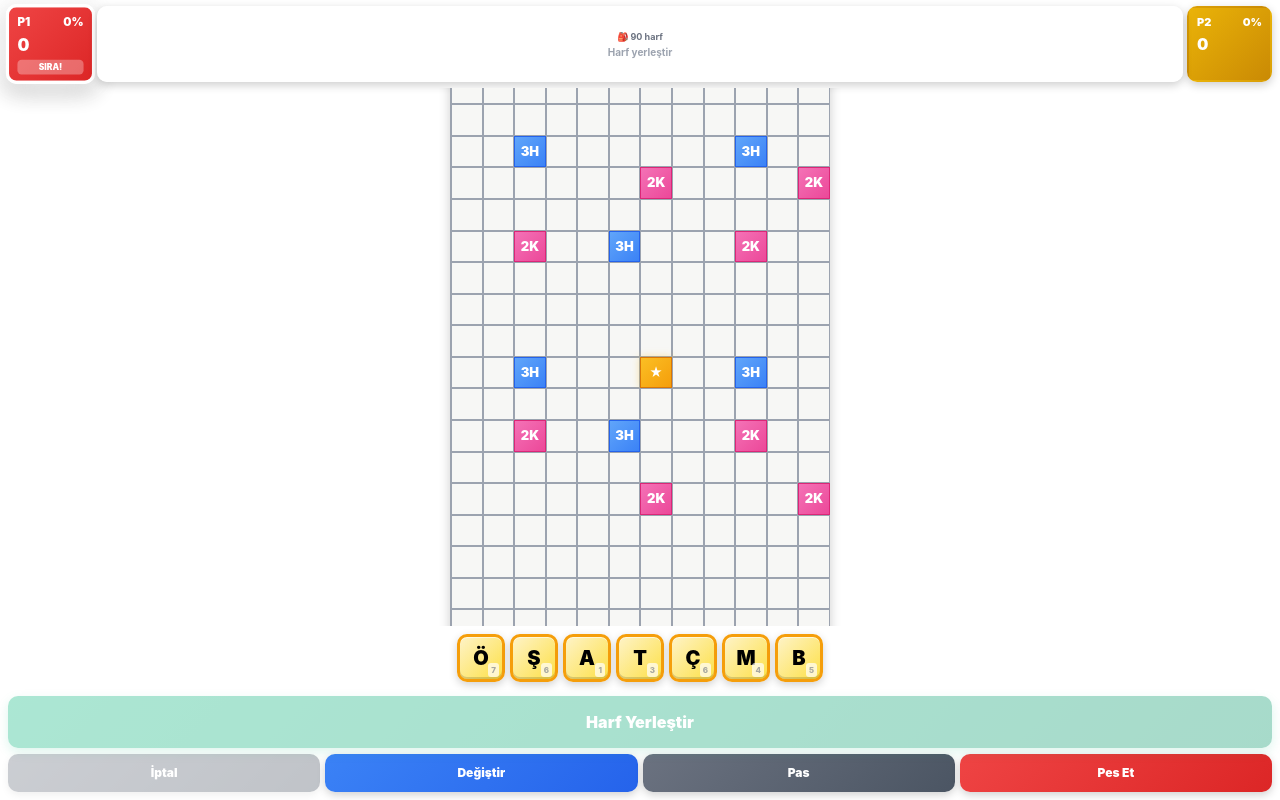
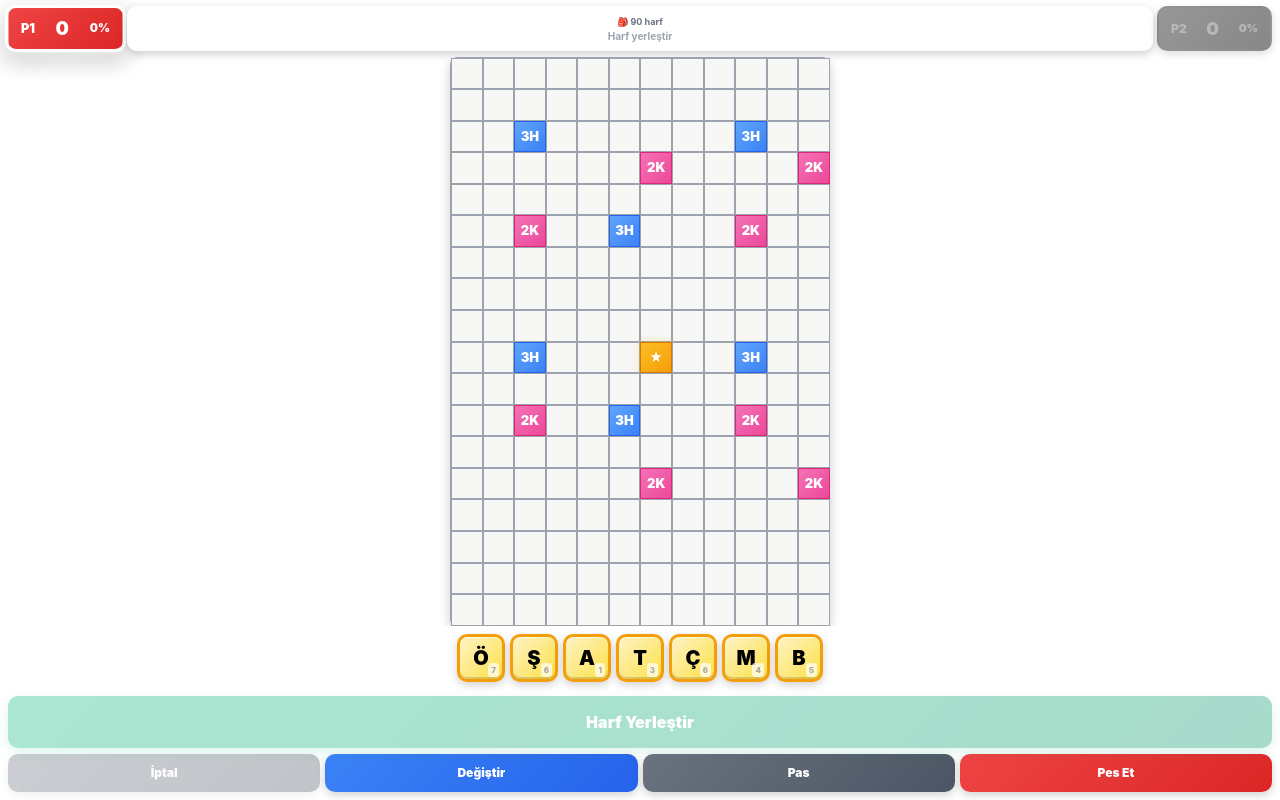
Before and after one commit to babakanka/kelimania, a website: page index.html in a window 1280 px wide. Drawn offline with nearby package versions, Linux system fonts and the light colour scheme.

Commit message:
Add files via upload

```diff
--- a/index.html
+++ b/index.html
@@ -48,12 +48,14 @@
 
         .score-item {
             flex: 0 0 auto;
-            min-width: 85px;
-            padding: 6px 8px;
+            min-width: 115px;
+            padding: 6px 12px;
             border-radius: 10px;
             display: flex;
-            flex-direction: column;
-            gap: 1px;
+            flex-direction: row;
+            align-items: center;
+            justify-content: space-between;
+            gap: 8px;
             font-weight: 900;
             color: white;
             box-shadow: 0 3px 10px rgba(0,0,0,0.2);
@@ -79,6 +81,11 @@
             animation: glow-pulse 2s ease-in-out infinite;
         }
 
+        .score-item.inactive {
+            filter: grayscale(100%) brightness(0.6);
+            opacity: 0.7;
+        }
+
         @keyframes glow-pulse {
             0%, 100% {
                 box-shadow:
@@ -94,32 +101,25 @@
             }
         }
 
-        .score-top {
-            display: flex;
-            justify-content: space-between;
-            align-items: center;
-            font-size: 11px;
-        }
-
-        .score-bottom {
-            font-size: 16px;
+        .player-name {
+            font-size: 12px;
             font-weight: 900;
         }
 
-        .turn-indicator {
-            font-size: 8px;
+        .player-score {
+            font-size: 18px;
             font-weight: 900;
-            background: rgba(255,255,255,0.3);
-            padding: 1px 4px;
-            border-radius: 4px;
-            text-align: center;
-            margin-top: 1px;
+        }
+
+        .player-territory {
+            font-size: 11px;
+            font-weight: 900;
         }
 
         /* WORD PREVIEW BAR - EXPANDED */
         .word-preview-bar {
             flex: 1;
-            padding: 6px 12px;
+            padding: 4px 12px;
             border-radius: 10px;
             background: rgba(255,255,255,0.95);
             backdrop-filter: blur(10px);
@@ -127,9 +127,9 @@
             flex-direction: column;
             align-items: center;
             justify-content: center;
-            gap: 2px;
+            gap: 1px;
             box-shadow: 0 3px 10px rgba(0,0,0,0.2);
-            min-height: 52px;
+            min-height: 44px;
         }
 
         .word-valid {
@@ -890,13 +890,10 @@ function Game() {
   return h('div', {style:{display:'flex',flexDirection:'column',height:'100vh'}},
     // COMPACT SCORE BAR - NO BAG INFO
     h('div', {className:'score-bar'},
-      h('div', {className:'score-item p1' + (turn===1?' active':'')},
-        h('div', {className:'score-top'},
-          h('span', null, 'P1'),
-          h('span', null, territory.p1 + '%')
-        ),
-        h('div', {className:'score-bottom'}, p1Score),
-        turn===1 && h('div', {className:'turn-indicator'}, 'SIRA!')
+      h('div', {className:'score-item p1' + (turn===1?' active':' inactive')},
+        h('span', {className:'player-name'}, 'P1'),
+        h('span', {className:'player-score'}, p1Score),
+        h('span', {className:'player-territory'}, territory.p1 + '%')
       ),
 
       // EXPANDED WORD PREVIEW BAR
@@ -908,13 +905,10 @@ function Game() {
         !temp.length && !wordPreview.valid.length && !wordPreview.invalid.length && h('div', {style:{fontSize:'10px',color:'#9ca3af',fontWeight:'700'}}, 'Harf yerleştir')
       ),
 
-      h('div', {className:'score-item p2' + (turn===2?' active':'')},
-        h('div', {className:'score-top'},
-          h('span', null, 'P2'),
-          h('span', null, territory.p2 + '%')
-        ),
-        h('div', {className:'score-bottom'}, p2Score),
-        turn===2 && h('div', {className:'turn-indicator'}, 'SIRA!')
+      h('div', {className:'score-item p2' + (turn===2?' active':' inactive')},
+        h('span', {className:'player-name'}, 'P2'),
+        h('span', {className:'player-score'}, p2Score),
+        h('span', {className:'player-territory'}, territory.p2 + '%')
       )
     ),
 
```
